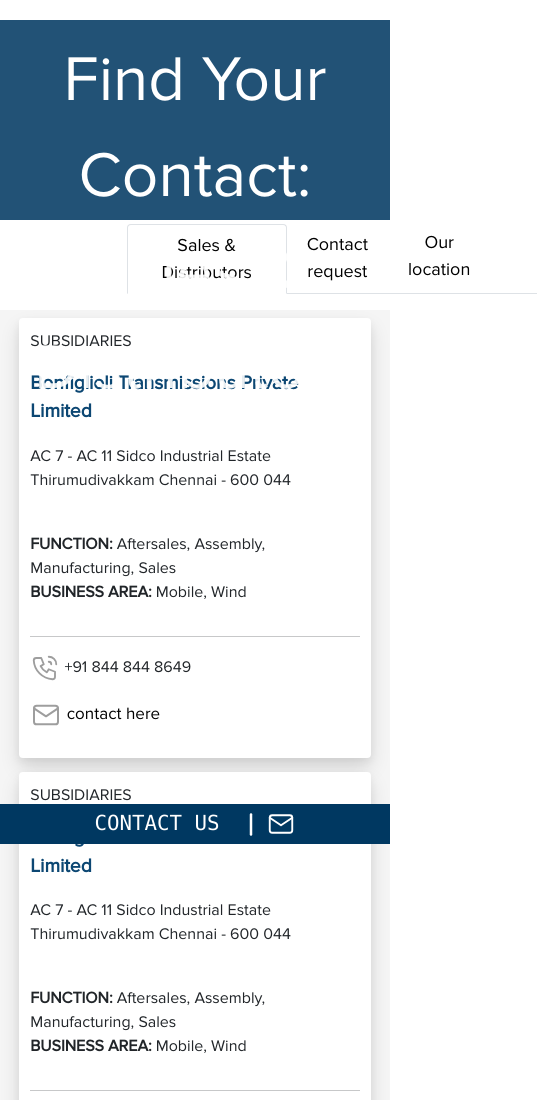
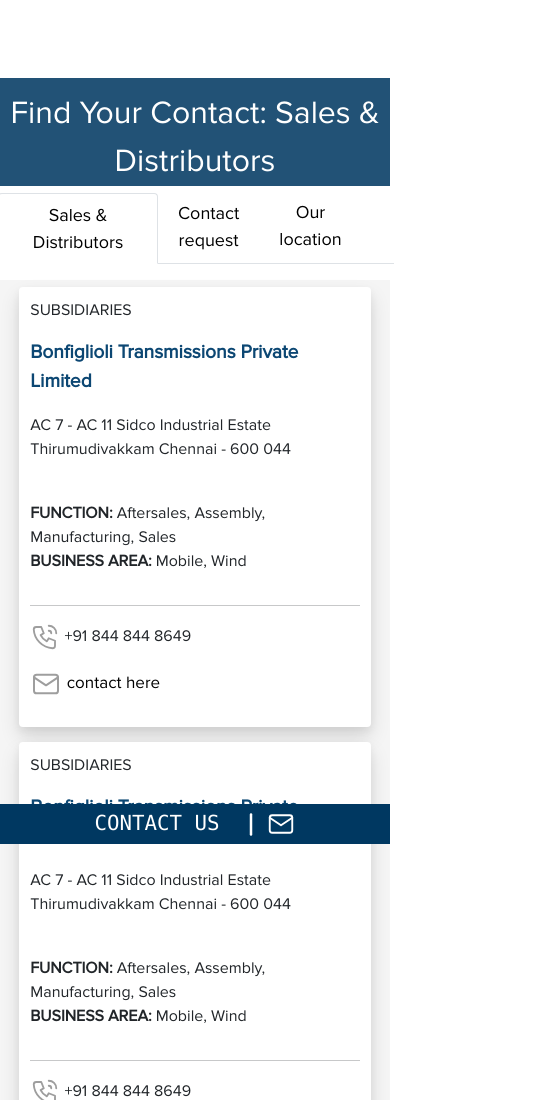
Before and after one commit to PranavShelke4/INDOSCULP, a React app: page /info in a window 390 px wide. Shown: the top 1100 px of the page, 537 px wide, since content can reach past the window. Built offline with nearby package versions, Linux system fonts and the light colour scheme.

Commit message:
media screen done of info page

```diff
--- a/src/components/Shared/Our_location/Our_location.css
+++ b/src/components/Shared/Our_location/Our_location.css
@@ -20,3 +20,16 @@
     bottom: -90px;
     right: 515px;
 }
+
+@media only screen and (max-width: 600px) {
+
+    .map{
+        width: 100%;
+        height: auto;
+    }
+
+    .mark1{
+        display: none;
+    }
+
+}
--- a/src/pages/Info/Info.css
+++ b/src/pages/Info/Info.css
@@ -11,6 +11,12 @@
     text-align: center;
     width: 100%;
     background-color: #0B4068 !important;
+}
+
+.title3{
+    color: white !important;
+    font-size: 4rem;
+    padding-top: 3%;
 }
 
 .nav-tabs{
@@ -37,3 +43,22 @@
     background-color: #00507E;
     color: white !important;
 }
+
+@media only screen and (max-width: 600px) {
+
+    .nav-tabs{
+        width: 99%;
+        margin: 2%;
+
+     }
+
+     #page_info2{
+         height: auto;
+         margin-top: 20%;
+     }
+
+     .title3{
+         font-size: xx-large;
+     }
+
+  }
--- a/src/pages/Info/Info.js
+++ b/src/pages/Info/Info.js
@@ -10,7 +10,7 @@
     <div className="info">
       <div id="page_info2">
         <div className="bg2">
-          <div className="title">Find Your Contact: Sales & Distributors</div>
+          <div className="title3">Find Your Contact: Sales & Distributors</div>
         </div>
       </div>
 
```
